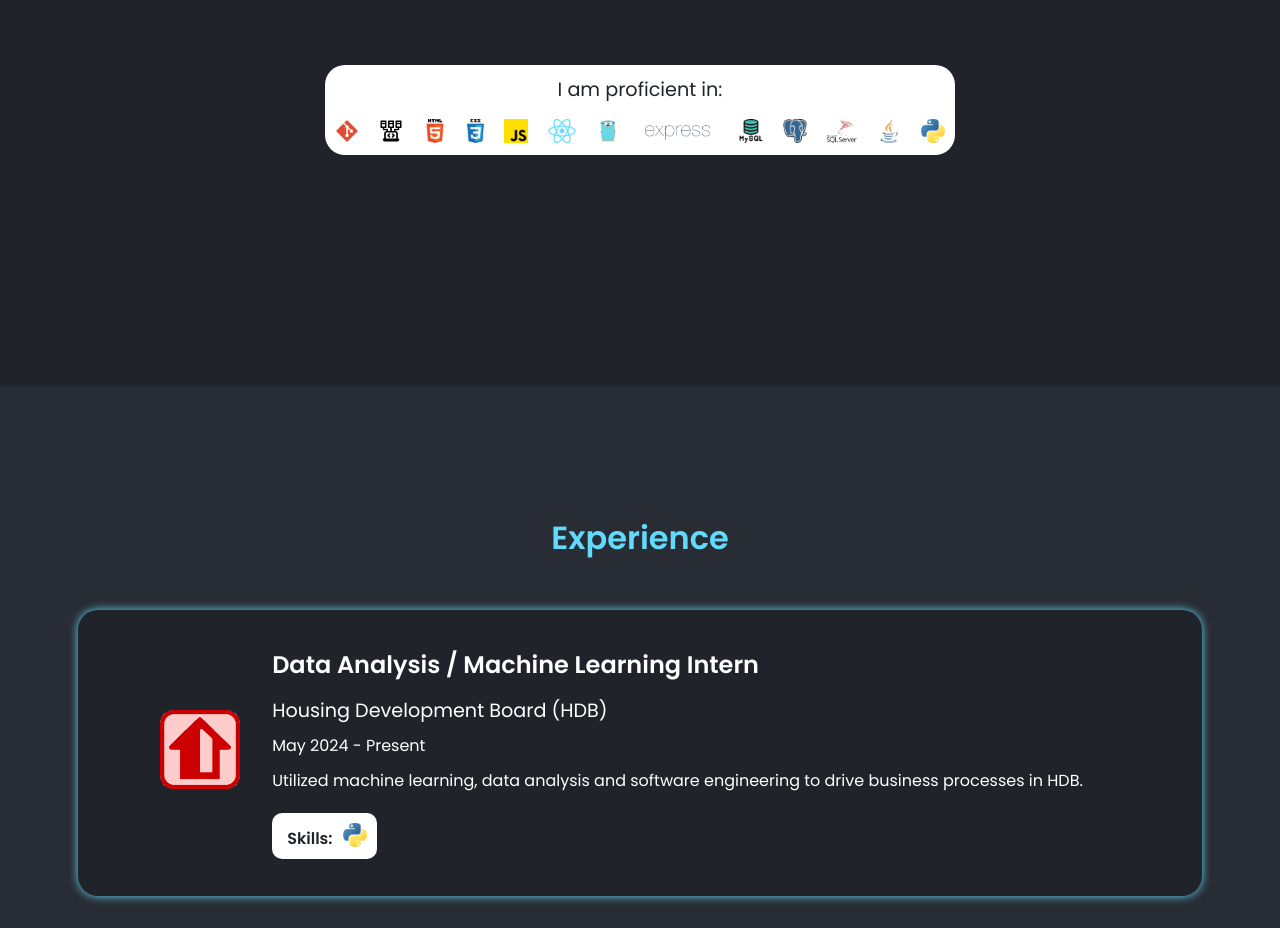
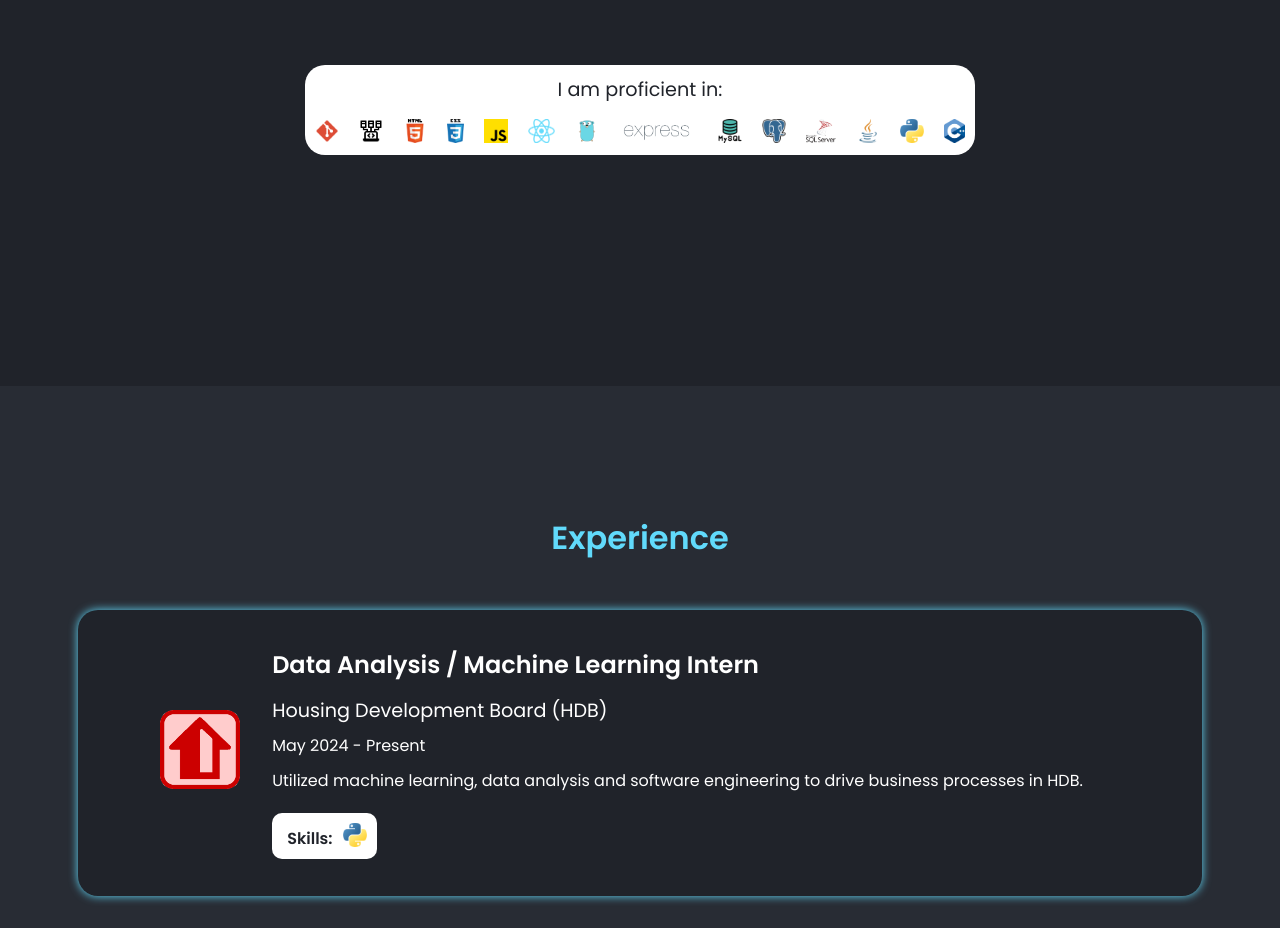
Before and after one commit to oeggy03/oeggy03.github.io, a React (Vite) app: page / in a window 1280 px wide. Shown: the part 1382-2310 px from the top of the page. Built offline with nearby package versions, Linux system fonts and the light colour scheme.

Commit message:
Add C++ as a skill.

```diff
--- a/src/components/About/about.jsx
+++ b/src/components/About/about.jsx
@@ -13,6 +13,7 @@ import react from "../../assets/react.png"
 import expressjs from "../../assets/expressjs.png"
 import oop from "../../assets/oop.png"
 import mss from "../../assets/mss.png"
+import cpp from "../../assets/cpp.png"
 
 const About = () => {
 
@@ -43,6 +44,7 @@ const About = () => {
                     <a href='https://en.wikipedia.org/wiki/Microsoft_SQL_Server' target="_blank" rel="noreferrer noopener"><img className="techStackIcon mss" src={mss} alt=""/></a>
                     <a href='https://en.wikipedia.org/wiki/Java_(programming_language)' target="_blank" rel="noreferrer noopener"><img className="techStackIcon java" src={java} alt=""/></a>
                     <a href='https://en.wikipedia.org/wiki/Python_(programming_language)' target="_blank" rel="noreferrer noopener"><img className="techStackIcon python" src={python} alt=""/></a>
+                    <a href='https://en.wikipedia.org/wiki/C%2B%2B' target="_blank" rel="noreferrer noopener"><img className="techStackIcon cpp" src={cpp} alt=""/></a>
                 </div>
             </div>
         </section>
```
Also changed, not shown: src/assets/cpp.png (added).
